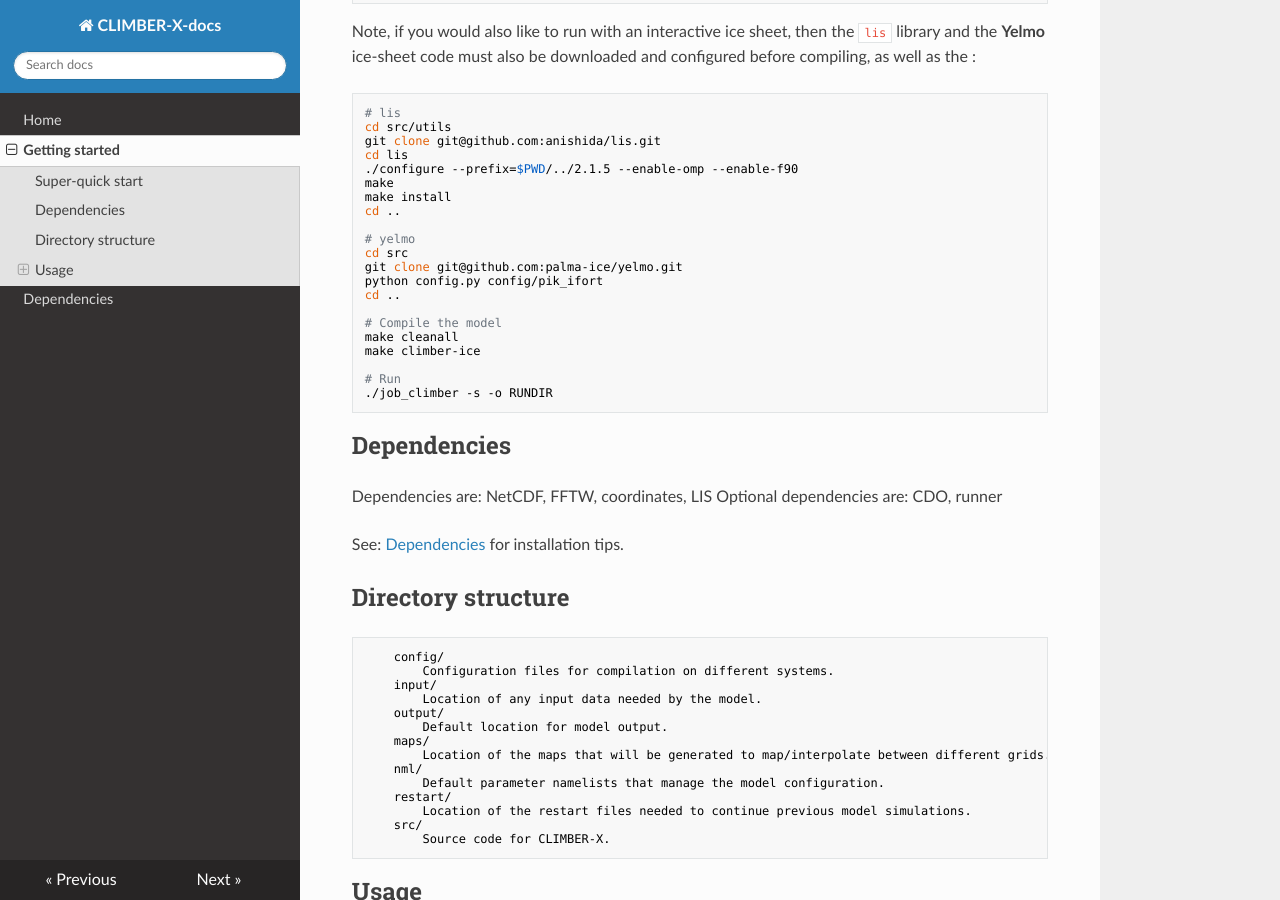
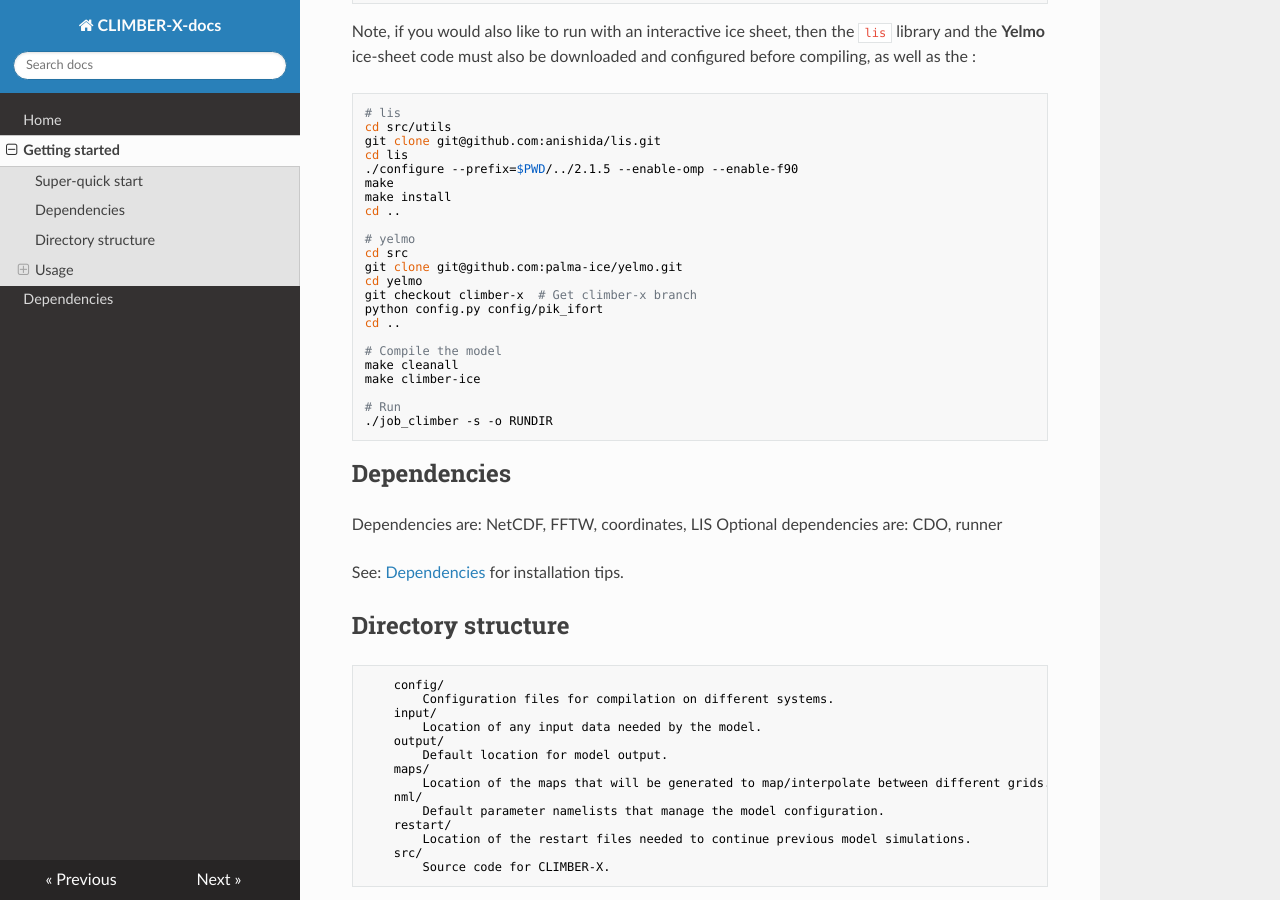
Before and after one commit to cxesmc/climber-docs, an MkDocs documentation site: the page built from docs/getting-started.md, in a window 1280 px wide and 900 px high, scrolled down 877 px. Built offline with MkDocs 1.6.1, drawn with Linux system fonts in a browser that asks for light colours; nearby versions of some CDN libraries.

Commit message:
Yelmo: added climber-x branch.

```diff
--- a/docs/getting-started.md
+++ b/docs/getting-started.md
@@ -62,6 +62,8 @@ cd ..
 # yelmo
 cd src
 git clone git@github.com:palma-ice/yelmo.git
+cd yelmo
+git checkout climber-x  # Get climber-x branch
 python config.py config/pik_ifort
 cd ..
 
```
